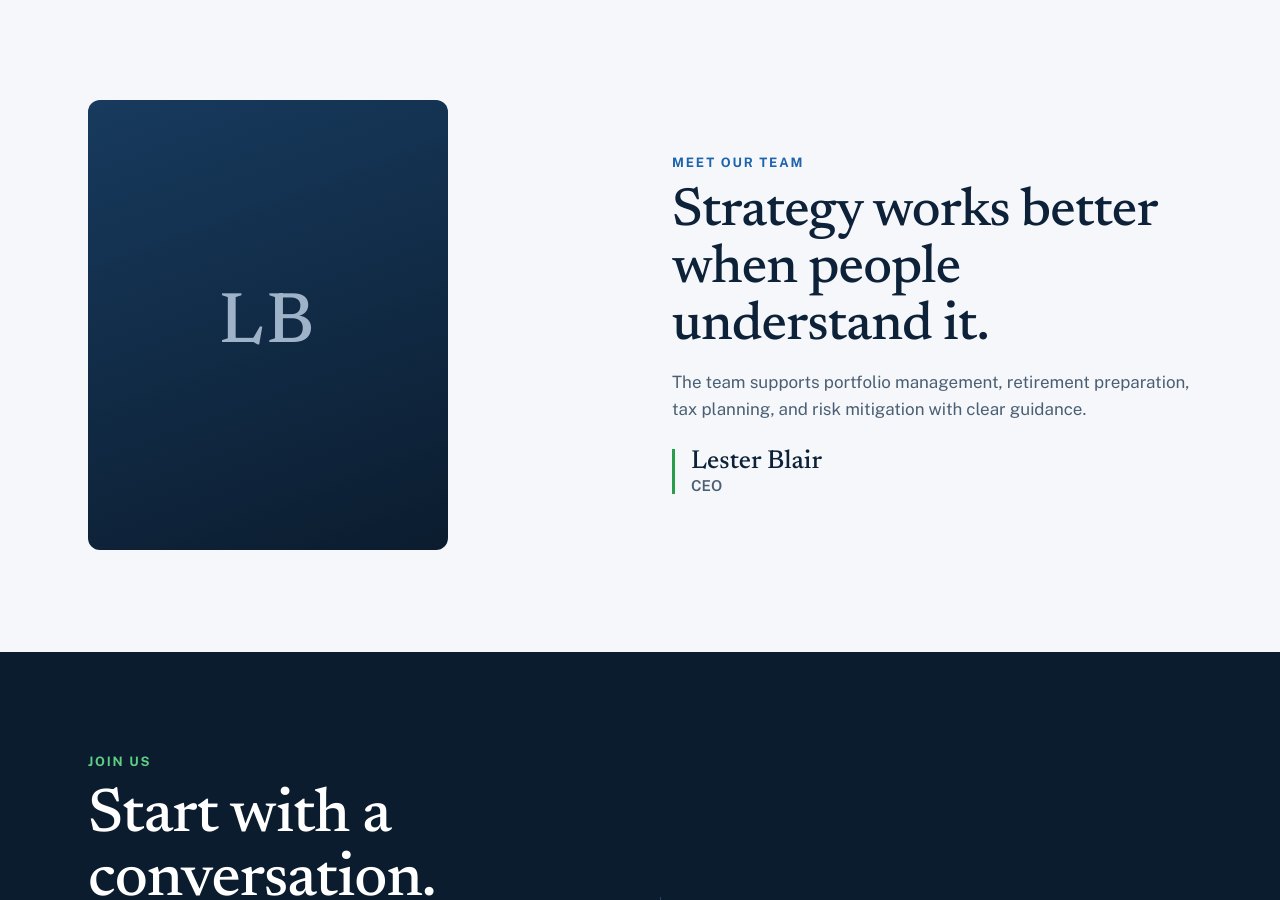
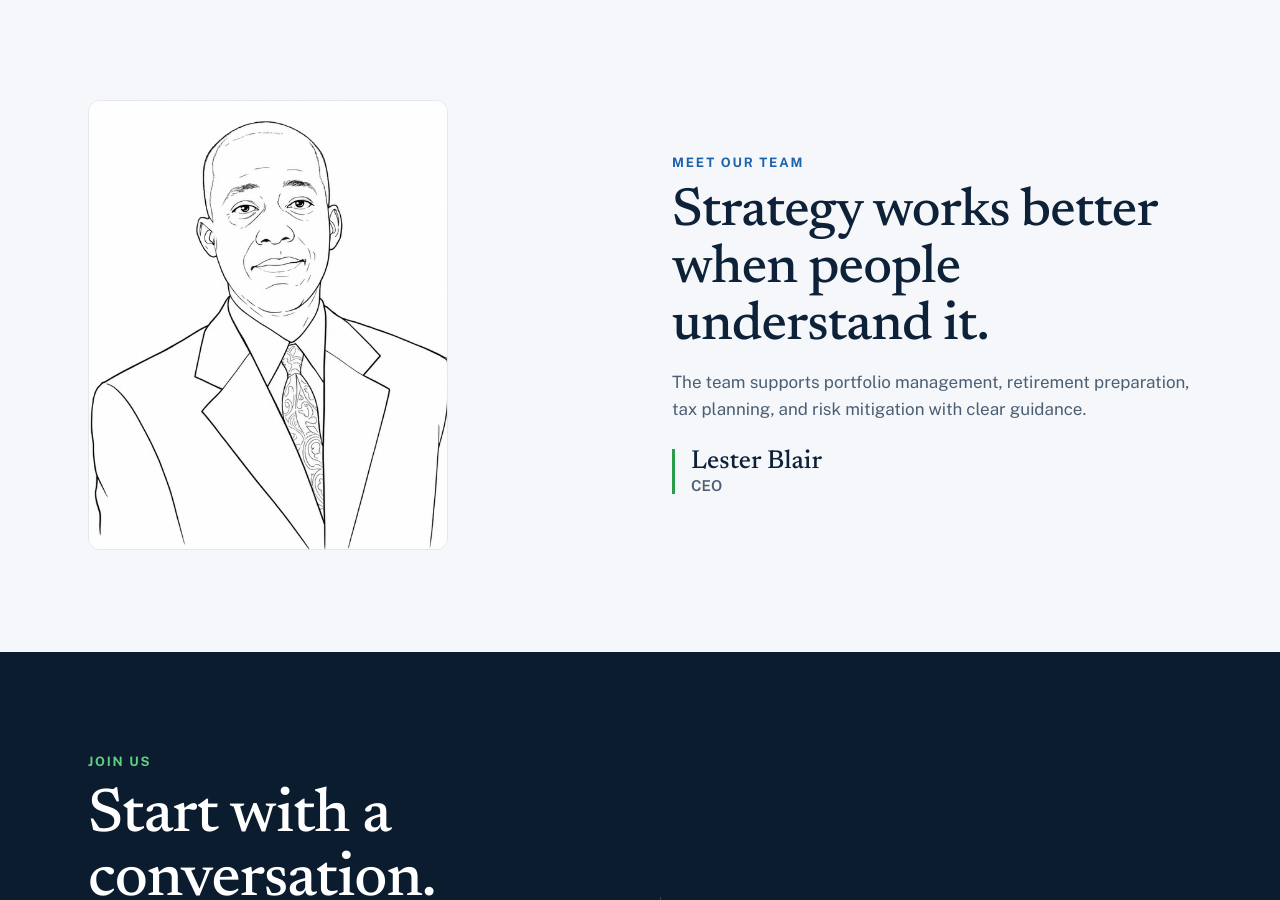
Before and after one commit to tshowers/blair-capital, a plain HTML site: page public/index.html in a window 1280 px wide. Shown: the part 3288-4188 px from the top of the page. Drawn offline with nearby package versions, Linux system fonts and the light colour scheme; no server answers.

Commit message:
Add Lester Blair portrait drawing
Co-Authored-By: Claude Opus 5.5 <noreply@anthropic.com>

```diff
--- a/public/css/site.css
+++ b/public/css/site.css
@@ -213,11 +213,9 @@ h2 { font-size: clamp(34px, 4.4vw, 54px); line-height: 1.05; letter-spacing: -0.
 .team .grid { --min: 300px; gap: clamp(28px, 5vw, 72px); align-items: center; }
 .portrait {
   width: min(100%, 360px); aspect-ratio: 4 / 5; border-radius: 12px; overflow: hidden;
-  background: linear-gradient(160deg, var(--navy-700), var(--navy-950));
-  display: grid; place-items: center; color: var(--on-navy-3);
-  font-family: var(--serif); font-size: 72px; letter-spacing: .04em;
+  background: #fff; border: 1px solid var(--line);
 }
-.portrait img { width: 100%; height: 100%; object-fit: cover; display: block; }
+.portrait img { width: 100%; height: 100%; object-fit: cover; object-position: 50% 0; display: block; }
 .team-copy { display: flex; flex-direction: column; gap: 14px; }
 .team-copy .lead { max-width: 52ch; }
 .person { display: flex; flex-direction: column; gap: 2px; margin-top: 12px; padding-left: 16px; border-left: 3px solid var(--green); }
--- a/public/index.html
+++ b/public/index.html
@@ -173,8 +173,7 @@
 
     <section id="team" class="wrap team">
       <div class="grid">
-        <!-- Placeholder until Lester Blair's portrait arrives: replace the "LB" with <img src="assets/team/lester-blair.jpg" alt="Lester Blair"> -->
-        <div class="portrait" aria-hidden="true">LB</div>
+        <div class="portrait"><img src="assets/lester-blair.jpg" alt="Drawing of Lester Blair" width="720" height="720" loading="lazy"></div>
         <div class="team-copy">
           <span class="eyebrow">Meet Our Team</span>
           <h2>Strategy works better when people understand it.</h2>
```
Also changed, not shown: public/assets/lester-blair.jpg (added), public/assets/lester-blair.png (added).
